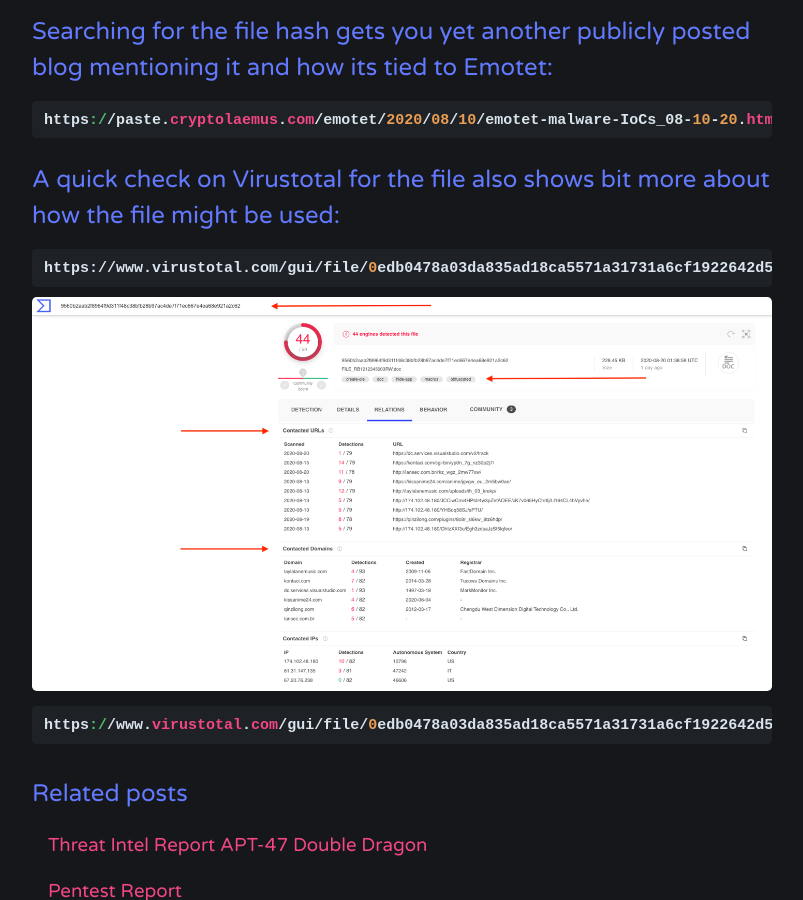
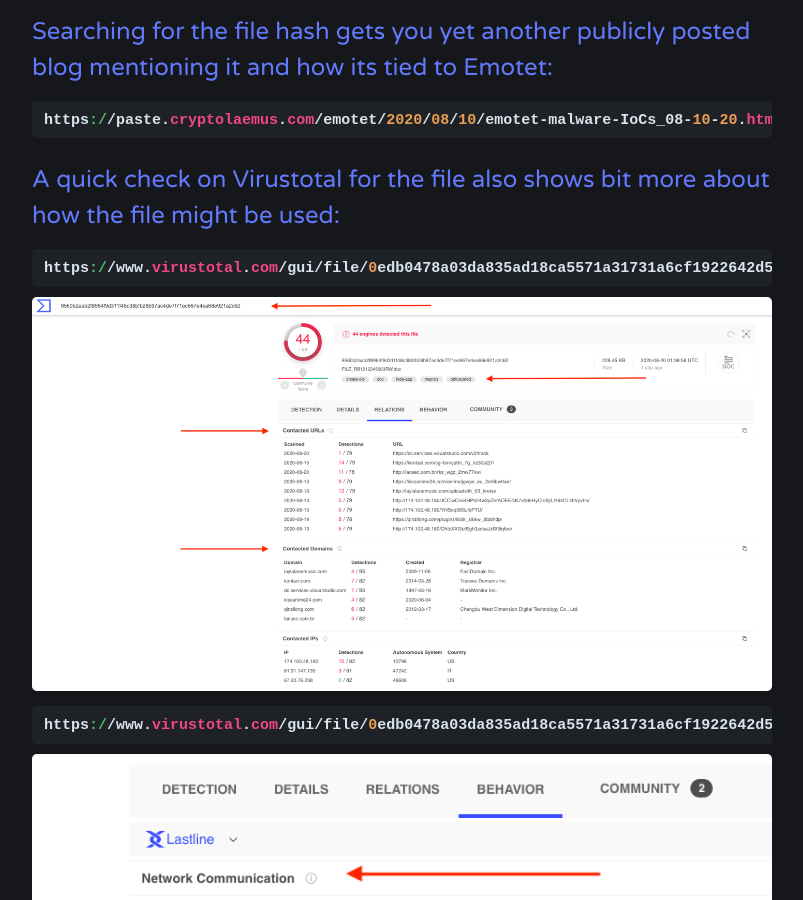
Before and after one commit to Rayferrufino/Rayferrufino.github.io, a Jekyll site: the page built from _posts/2020-12-27-Threat Hunting Report.md, in a window 1280 px wide and 900 px high, scrolled down 2958 px. Shown: the whole window, without its empty margins (238-1041 px from the left). Built offline with Jekyll 4.4.1, drawn with Linux system fonts in a browser that asks for light colours; comment, search, counter and statistics services are not loaded.

Commit message:
Update 2020-12-27-Threat Hunting Report.md

````diff
--- a/_posts/2020-12-27-Threat Hunting Report.md
+++ b/_posts/2020-12-27-Threat Hunting Report.md
@@ -57,7 +57,7 @@
 
 ## A quick check on Virustotal for the file also shows bit more about how the file might be used:
 
-```python
+```ruby
 https://www.virustotal.com/gui/file/0edb0478a03da835ad18ca5571a31731a6cf1922642d5ffd2940ec40dfdbae13/relations
 ```
 
@@ -66,3 +66,4 @@
 ```ruby
 https://www.virustotal.com/gui/file/0edb0478a03da835ad18ca5571a31731a6cf1922642d5ffd2940ec40dfdbae13/behavior/Lastline
 ```
+![alt text](https://Rayferrufino.github.io/assets/pic4.png "Logo Title Text 1")
````
